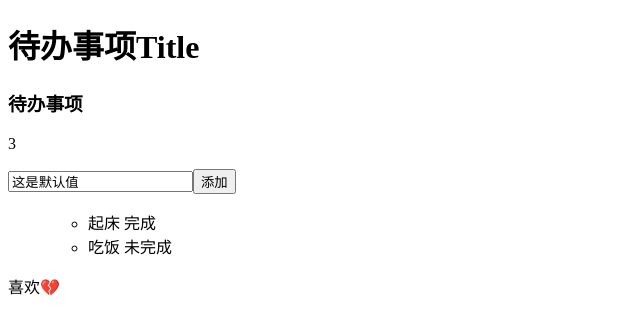
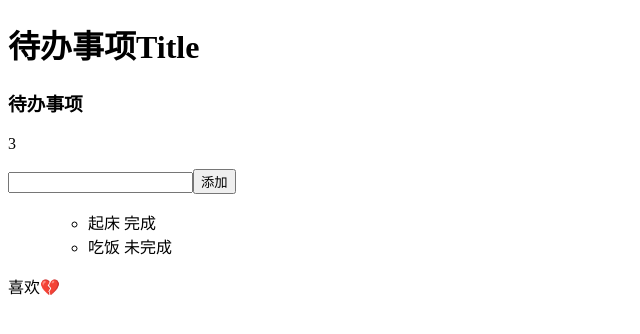
Before and after one commit to HvaiY/2020.1React, a React (Create React App) app: page / in a window 1280 px wide. Shown: the top 334 px of the page, without its empty margins (0-640 px from the left). Built offline with nearby package versions, Linux system fonts and the light colour scheme.

Commit message:
添加事件和渲染后的dom(ref)

```diff
--- a/src/App.js
+++ b/src/App.js
@@ -31,6 +31,26 @@ export default class App extends Component {
       ],
     };
   }
+
+  addTodo = (todoTitle) => {
+    // //联合后返回数组 重新设置State
+    // this.setState({
+    //   todos: this.state.todos.concat({
+    //     id: Math.random(),
+    //     title: todoTitle,
+    //     isCompleted: false,
+    //   }), });
+    const newTodos = this.state.todos.slice(); // 拷贝一份
+    const newTodos2 = [...this.state.todos];
+    newTodos2.push({
+      id: Math.random(),
+      title: todoTitle,
+      isCompleted: false,
+    });
+    this.setState({
+      todos: newTodos2,
+    });
+  };
   render() {
     return (
       <Fragment>
@@ -49,7 +69,7 @@ export default class App extends Component {
         <TodoHeader desc={this.state.desc} x={1} y={2}>
           {this.state.title}
         </TodoHeader>
-        <TodoInput name="添加">这是默认值</TodoInput>
+        <TodoInput name="添加" addTodo={this.addTodo}></TodoInput>
         <TodolList todos={this.state.todos} />
         <Like />
       </Fragment>
--- a/src/components/TodoInput/index.js
+++ b/src/components/TodoInput/index.js
@@ -1,4 +1,5 @@
-import React, { Component } from "react";
+//react 里面通过ref 来获取组件或者dom元素，要是用ref之前必须调用React.createRef的方法来创建一个ref
+import React, { Component, createRef } from "react";
 import PropType from "prop-types";
 
 export default class TodoInput extends Component {
@@ -11,11 +12,71 @@ export default class TodoInput extends Component {
   static defaultProps = {
     name: "Add",
   };
+  constructor() {
+    super();
+    this.state = {
+      inputValue: "",
+    };
+    this.inputDom = createRef();
+    // this.handleAddClickCopy = this.handleAddClick.bind(this);
+  }
+  handleInpurChange = (e) => {
+    console.log(e.currentTarget.value);
+    this.setState({
+      inputValue: e.currentTarget.value,
+    });
+  };
+
+  // handleAddClick(id) {
+  //   console.log(this.state, id);
+  // }
+  // //推荐使用bind来传递参数
+  // handleAddClick = (id) => {
+  //   console.log(this.state, id);
+  // };
+  handleAddClick = () => {
+    console.log(this, this.inputDom);
+    this.props.addTodo(this.state.inputValue);
+  };
+
+  handleKeyUp = (e) => {
+    // console.log(e.keyCode);
+    if (this.state.inputValue === "") {
+      return;
+    }
+    if (e.keyCode === 13) {
+      this.handleAddClick();
+      this.setState(
+        {
+          inputValue: "",
+        },
+        () => {
+          this.inputDom.current.focus();
+        }
+      );
+    }
+  };
   render() {
     return (
       <div>
-        <input type="text" defaultValue={this.props.children}></input>
-        <button>{this.props.name}</button>
+        <input
+          type="text"
+          value={this.state.inputValue}
+          onChange={this.handleInpurChange}
+          onKeyUp={this.handleKeyUp}
+          ref={this.inputDom}
+        />
+        <button
+          // onClick={() => {
+          //   this.handleAddClickCopy(123);
+          // }}
+
+          // //参数绑定
+          // onClick={this.handleAddClick.bind(this, 123)}
+          onClick={this.handleAddClick}
+        >
+          {this.props.name}
+        </button>
       </div>
     );
   }
```
